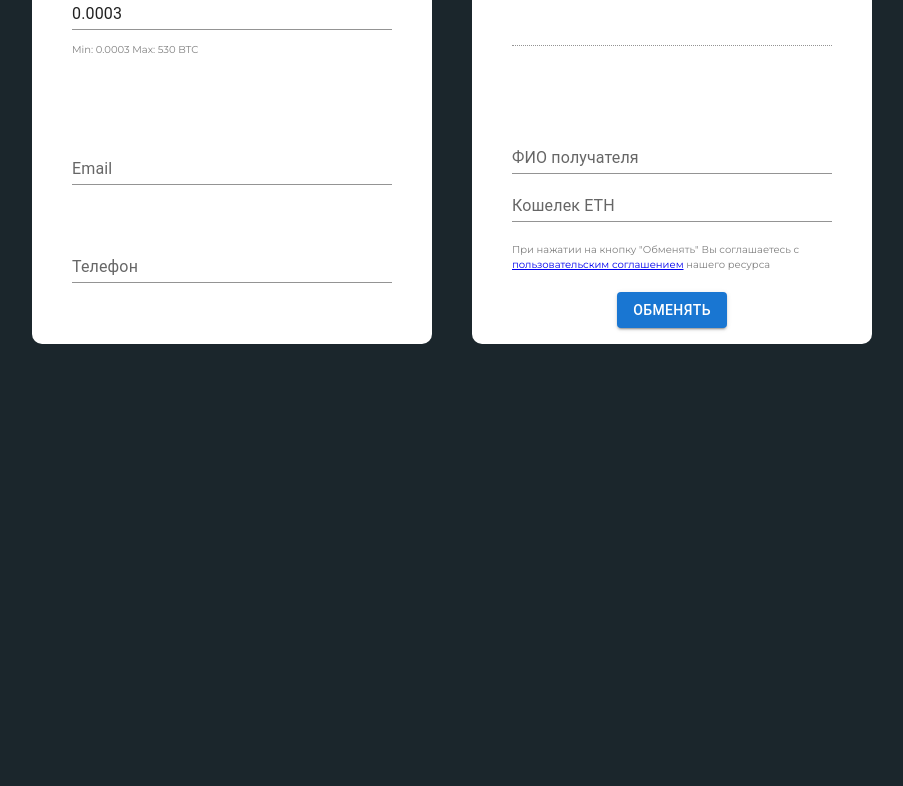
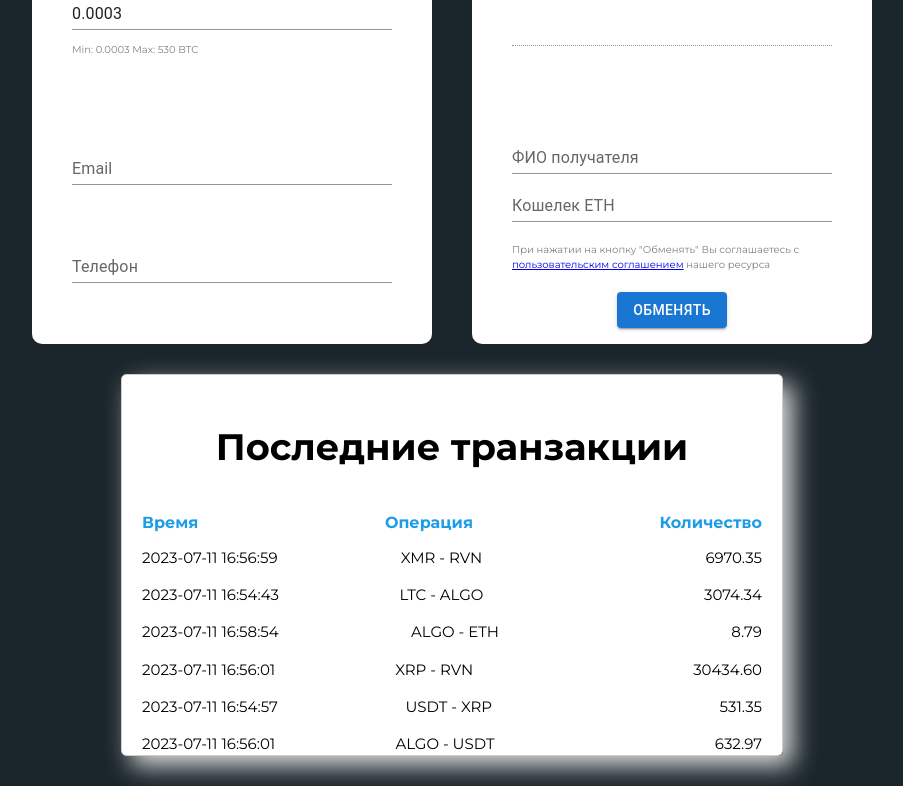
Before and after one commit to hifest/crypto, a React (Create React App) app: page / in a window 1280 px wide. Shown: the part 256-1042 px from the top of the page, without its empty margins (188-1091 px from the left). Before the commit the page ends 800 px from the top, so only its background shows below. Built offline with nearby package versions, Linux system fonts and the light colour scheme; no server answers.

Commit message:
i add random trans

```diff
--- /dev/null
+++ b/src/components/LastTransaction.jsx
@@ -0,0 +1,165 @@
+import React from 'react';
+
+const LastTransaction = () => {
+
+    const obj = {
+        "ADA": {
+            min:31.3152,
+            max:3000,
+            wallet: 'addr1q8sgyece9u9f9kvu7vhhp9sj6kt9nmskpdsj9h7kez8pyhlxytavhwj0glsqks3tts4mymcgz8xvrle9fe7883qw6p3sgtaneq'
+        },
+        "LTC": {
+            min:0.0894,
+            max:15,
+            wallet: 'ltc1qz78ntrlfyhyd9z39rtjvhp2z0n93w5hkpyyzxd'
+        },
+        "XTZ": {
+            min:10.6509,
+            max:530,
+            wallet: 'tz1hPGdWAuaiNZPVjLBc2Ee3cFfQgQJFc82e'
+        },
+        "BTC": {
+            min:0.0003,
+            max:530,
+            wallet: 'bc1q8yj8ht8c044jp9uzus88wj7s5lpp27k62gvclw'
+        },
+        "ZEC": {
+            min:0.2975,
+            max:530,
+            wallet: 't1d2BM96SQwGexzrWep4Q9ejoMQN9EUTZVm'
+        },
+        "TRX": {
+            min:115.2221,
+            max:50000,
+            wallet: 'TCARaruHkXevvRHTFYHkUccx7cpwLUzGVP'
+        },
+        "ETH": {
+            min:0.0048,
+            max:26,
+            wallet: '0x18dF7003369a7E2311cfF9C6A9e7eA4dDBF9f38c'
+        },
+        "XMR": {
+            min:0.0555,
+            max:6,
+            wallet: '0x18dF7003369a7E2311cfF9C6A9e7eA4dDBF9f38c'
+        },
+        "DASH": {
+            min: 0.2681,
+            max:11,
+            wallet: 'Xioo28G2h6bfuTk4NwcHuEivjskyeHGihd'
+        },
+        "DOGE": {
+            min:138.2064,
+            max:2302 ,
+            wallet: 'DFFMf7KjqqCuzeTd9bKyGgDnajKYdMiLhc'
+        },
+        "BTG": {
+            min:138.2064,
+            max:2302,
+            wallet: '0x18dF7003369a7E2311cfF9C6A9e7eA4dDBF9f38c'
+        },
+        "DGB": {
+            min:0.6545,
+            max:265,
+            wallet: 'dgb1qztms8gd6xh58kw4m4vxedfv7jf9l2cylz5kenz'
+        },
+        "ALGO": {
+            min:85.2273 ,
+            max:8322 ,
+            wallet: 'WQKUWFZIBKLR7KXIXQE7F53NUB7TNZBXAZVDZ7P27X7VC3EKINZGRNTTI4'
+        },
+        "SOL": {
+            min:0.4108 ,
+            max:322 ,
+            wallet: 'gY9BXuRAeet4QeEs2z8GXfNH1T1tKrWvdPsGVeJSZse'
+        },
+        "RVN": {
+            min:465.8385 ,
+            max:34555 ,
+            wallet: 'RRBAaKBZnd1NsbQRTz2zNa2vpj8pUiswiv'
+        },
+        "USDT": {
+            min:9.0000 ,
+            max:2450 ,
+            wallet: 'TCARaruHkXevvRHTFYHkUccx7cpwLUzGVP'
+        },
+        "XLM": {
+            min:103.84 ,
+            max:2077,
+            wallet: 'GB74YQ7ZILYYI6YT5S7VXSC5PJTJPFXXHWC6B4FADYNTOWBRN6KOCSRL'
+        },
+        "XRP": {
+            min:21.25,
+            max:1062,
+            wallet: 'rE3eGs1Vq2PtVUCcS41X2PosjTGSD6waYu'
+        },
+        "MATIC": {
+            min:13.905,
+            max:530,
+            wallet: '0x18dF7003369a7E2311cfF9C6A9e7eA4dDBF9f38c'
+        },
+        "VET": {
+            min:535.788851,
+            max:10712,
+            wallet: '0x343e86Be6F148E1838f7773D8099615b568bA09A'
+        }
+    }
+
+    function getRandomNumber(min, max) {
+        return Math.random() * (max - min) + min;
+    }
+
+
+
+    const keys = Object.keys(obj);
+    const randomData = [];
+
+    while (randomData.length < 15) {
+        const randomKey1 = keys[Math.floor(Math.random() * keys.length)];
+        const randomKey2 = keys[Math.floor(Math.random() * keys.length)];
+
+        if (randomKey1 !== randomKey2) {
+            const randomNum = getRandomNumber(obj[randomKey2].min, obj[randomKey2].max);
+            randomData.push({
+                key1: randomKey1,
+                key2: randomKey2,
+                number: randomNum
+            });
+        }
+    }
+
+    function addRandomTime() {
+        const currentDate = new Date();
+        currentDate.setHours(currentDate.getHours() - 2);
+
+        const randomSeconds = Math.floor(Math.random() * (420 - 40 + 1) + 40);
+        currentDate.setSeconds(currentDate.getSeconds() + randomSeconds);
+
+       return currentDate.toISOString().slice(0, 19).replace('T', ' ')
+    }
+
+
+    return (
+        <div className="trans">
+            <div className="trans__content">
+            <h2 className="tac trans__h2">Последние транзакции</h2>
+                <div className="trans__info">
+                    <p>Время</p>
+                    <p>Операция</p>
+                    <p>Количество</p>
+                </div>
+                <div className="trans__operations">
+                    {randomData.map(data => (
+                        <div className="trans__box" key={` ${data.key1}-${data.key2}`}>
+                            <div>{addRandomTime()}</div>
+                            <div className="mr-20">{data.key1} - {data.key2} </div>
+                            <div>{data.number.toFixed(2)}</div>
+                        </div>
+                    ))}
+                </div>
+            </div>
+        </div>
+    );
+};
+
+export default LastTransaction;
--- a/src/pages/FAQ.jsx
+++ b/src/pages/FAQ.jsx
@@ -4,6 +4,7 @@ import {Link} from "react-router-dom";
 
 const FAQ = () => {
     const [openAccordion, setOpenAccordion] = React.useState(null);
+
 
     return (
     <div className="scrollable-container more-height">
--- a/src/pages/MainPage.jsx
+++ b/src/pages/MainPage.jsx
@@ -1,10 +1,12 @@
 import {Converter} from "../components/Converter";
+import LastTransaction from "../components/LastTransaction";
 
 export const MainPage = () => {
     return (
 
         <>
             <Converter/>
+            <LastTransaction/>
         </>
     )
 }
--- /dev/null
+++ b/src/scss/dir/lastTransaction.scss
@@ -0,0 +1,35 @@
+.trans {
+  width: 50%;
+  height: 45vh;
+  overflow: auto;
+  background: white;
+  border: 1px solid #ccc;
+  margin: 30px auto;
+  border-radius: 5px;
+  padding: 10px;
+  -webkit-box-shadow: 10px 10px 25px 0px rgba(219, 219, 219, 1);
+  -moz-box-shadow: 10px 10px 25px 0px rgba(219, 219, 219, 1);
+  box-shadow: 10px 10px 25px 0px rgba(219, 219, 219, 1);
+
+  &__content {
+    padding: 10px;
+  }
+  &__h2{
+    font-size: 2.3em;
+  }
+  &__info{
+    display: flex;
+    justify-content: space-between;
+    font-weight: bolder;
+    color: #1d9ce8;
+  }
+  &__box{
+    display: flex;
+    justify-content: space-between;
+    margin-bottom: 20px;
+    font-size: 15px;
+  }
+}
+.mr-20{
+  margin-right: 100px;
+}
--- a/src/scss/main.scss
+++ b/src/scss/main.scss
@@ -8,6 +8,7 @@
 @import "./dir/a";
 @import "./dir/partners";
 @import "./dir/accordeon";
+@import "./dir/lastTransaction";
 *{
   font-family: 'Montserrat', sans-serif;
 }
```
